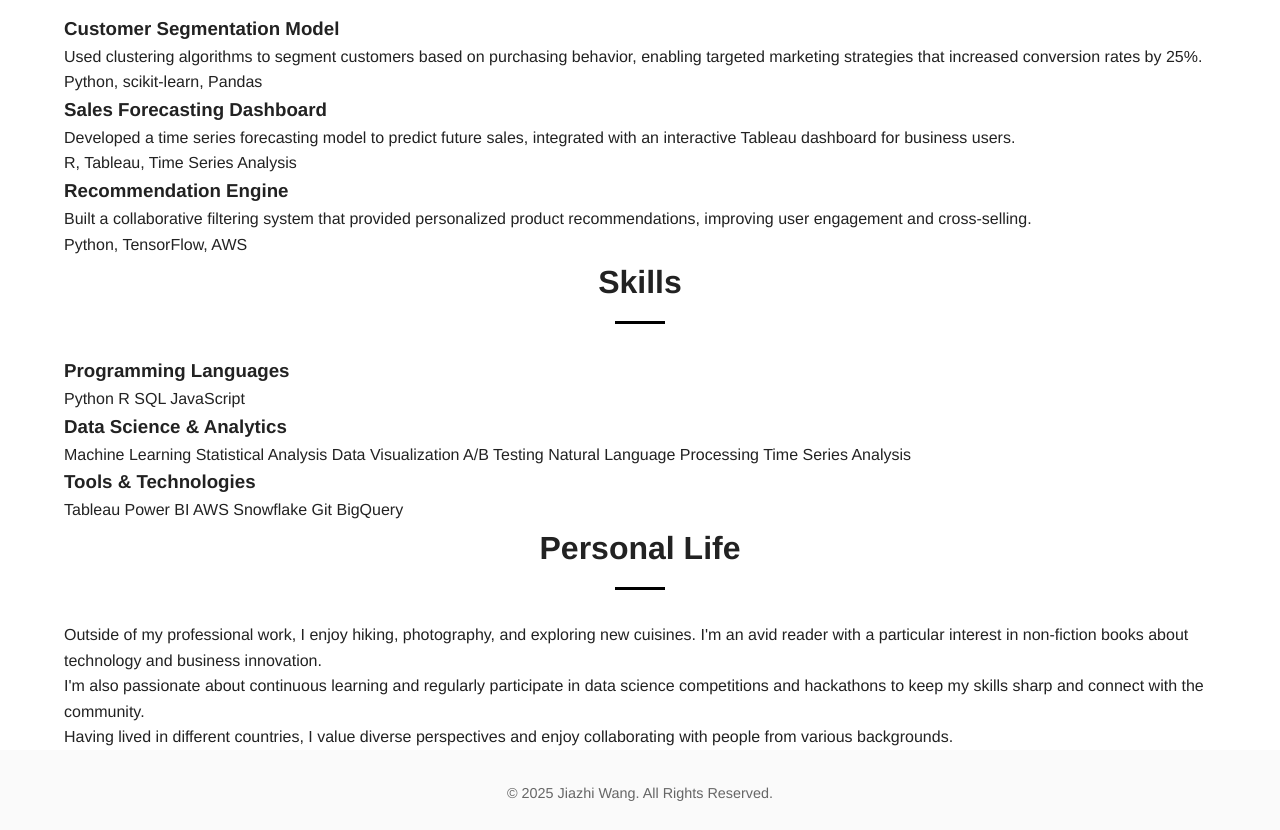
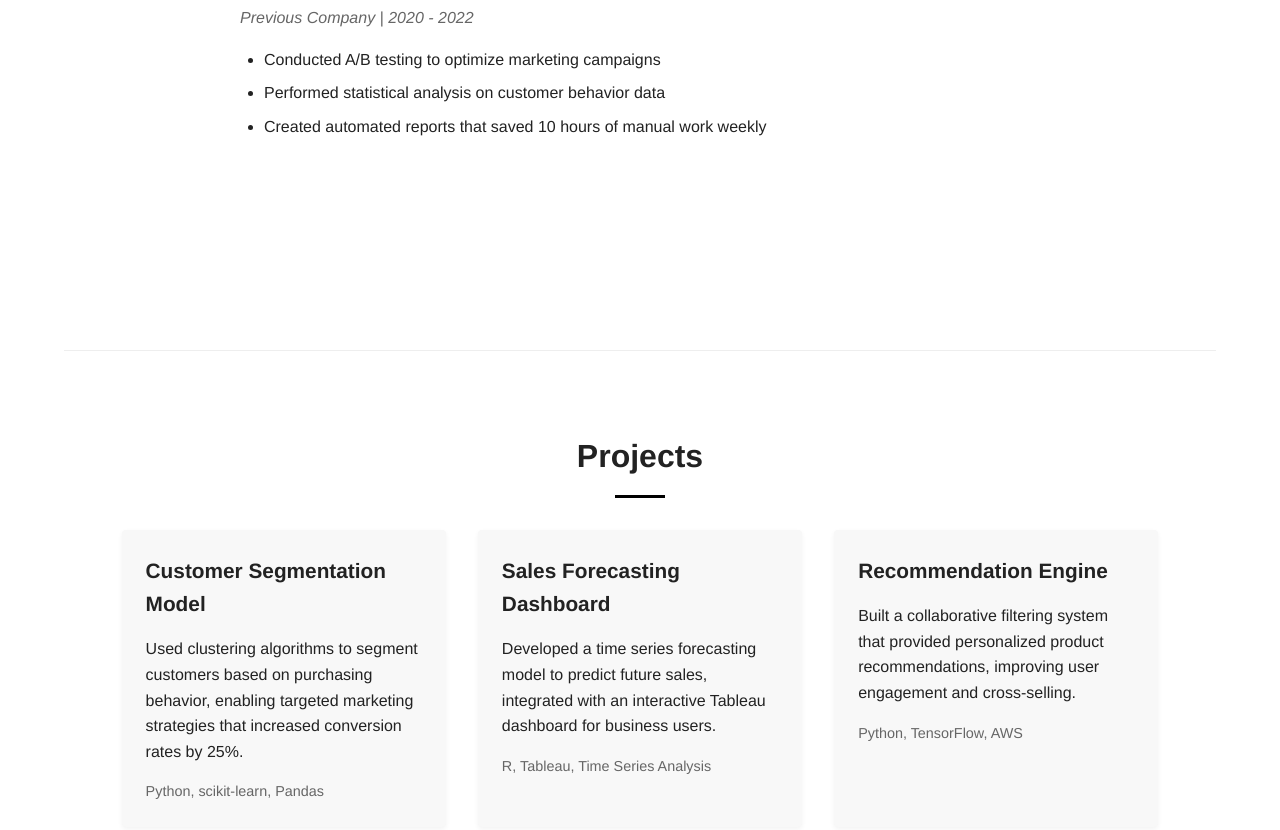
Before and after one commit to 1114jiazhi/portfolio, a plain HTML site: page index.html in a window 1280 px wide. Shown: the part 1461-2291 px from the top of the page. Drawn offline with Linux system fonts and the light colour scheme.

Commit message:
Update index.html

```diff
--- a/index.html
+++ b/index.html
@@ -152,11 +152,116 @@
             text-decoration: underline;
         }
 
-@media (max-width: 900px) {
-    .contact-info {
-        align-items: center;
+        /* Section Styling */
+        .section {
+            padding: 5rem 0;
+            border-bottom: 1px solid #eee;
+            min-height: 100vh;
         }
+
+        /* Experience Section */
+        .experience-item {
+            margin-bottom: 3rem;
+            max-width: 800px;
+            margin-left: auto;
+            margin-right: auto;
         }
+
+        .experience-item h3 {
+            font-size: 1.5rem;
+            margin-bottom: 0.5rem;
+        }
+
+        .company {
+            color: #666;
+            font-style: italic;
+            margin-bottom: 1rem;
+        }
+
+        .experience-item ul {
+            margin-left: 1.5rem;
+        }
+
+        .experience-item li {
+            margin-bottom: 0.5rem;
+        }
+
+        /* Projects Section */
+        .project-grid {
+            display: grid;
+            grid-template-columns: repeat(auto-fill, minmax(300px, 1fr));
+            gap: 2rem;
+        }
+
+        .project-card {
+            background: #f8f8f8;
+            padding: 1.5rem;
+            border-radius: 4px;
+            box-shadow: 0 2px 5px rgba(0,0,0,0.05);
+            transition: transform 0.3s ease, box-shadow 0.3s ease;
+        }
+
+        .project-card:hover {
+            transform: translateY(-5px);
+            box-shadow: 0 5px 15px rgba(0,0,0,0.1);
+        }
+
+        .project-card h3 {
+            margin-bottom: 1rem;
+            font-size: 1.3rem;
+        }
+
+        .project-tech {
+            margin-top: 1rem;
+            font-size: 0.9rem;
+            color: #666;
+        }
+
+        /* Skills Section */
+        .skills-category {
+            margin-bottom: 2rem;
+        }
+
+        .skills-category h3 {
+            margin-bottom: 1rem;
+            font-size: 1.3rem;
+        }
+
+        .skills-list {
+            display: flex;
+            flex-wrap: wrap;
+            gap: 0.8rem;
+        }
+
+        .skill-tag {
+            background: #f0f0f0;
+            color: #333;
+            padding: 0.5rem 1rem;
+            border-radius: 25px;
+            font-size: 0.9rem;
+            transition: background 0.3s ease;
+        }
+
+        .skill-tag:hover {
+            background: #e0e0e0;
+        }
+
+        /* Personal Life Section */
+        .personal-content {
+            max-width: 800px;
+            margin: 0 auto;
+            line-height: 1.8;
+        }
+
+        .personal-content p {
+            margin-bottom: 1.5rem;
+        }
+
+        /* Smooth Scrolling */
+        html {
+            scroll-behavior: smooth;
+        }
+
         .section-title {
             font-size: 2rem;
             font-weight: 700;
@@ -207,6 +312,10 @@
                 text-align: center;
             }
 
+            .contact-info {
+                align-items: center;
+            }
+
             .section-title {
                 font-size: 1.8rem;
             }
@@ -244,10 +353,10 @@
         <div class="container">
             <nav>
                 <ul>
-                    <li><a href="#Home">Home</a></li>
+                    <li><a href="#top">Home</a></li>
                     <li><a href="#Experience">Experience</a></li>
                     <li><a href="#Projects">Projects</a></li>
-                    <li><a href="#Kkills">Skills</a></li>
+                    <li><a href="#Skills">Skills</a></li>
                     <li><a href="#Personal">Personal Life</a></li>
                 </ul>
             </nav>
@@ -256,7 +365,7 @@
 
     <main>
         <div class="container">
-            <section class="hero">
+            <section id="top" class="hero">
                 <div class="profile-container">
                     <img src="headshot.jpeg" alt="Professional headshot" class="profile-photo">
                 </div>
@@ -269,7 +378,7 @@
                         <p>Welcome to my portfolio!</p>
                         <p>I am a data professional with a strong background in analytics, machine learning, and database management. With experience in industries ranging from marketing analytics to financial risk modeling, I specialize in transforming complex datasets into actionable insights that drive business decisions.</p>
                         <p>My expertise spans statistical analysis, A/B testing, causal inference, machine learning, and data visualization using tools like Python, R, SQL, Tableau, and Power BI. I have built ETL pipelines, predictive models, and interactive dashboards that enhance efficiency and improve decision-making for organizations.</p>
-                        <p>With a Master’s in Business Analytics from UC Davis and hands-on experience in cloud technologies like AWS, Snowflake, and BigQuery, I bring a blend of technical proficiency and business acumen to every project. My passion lies in leveraging data to optimize operations, predict trends, and create meaningful impact.</p>
+                        <p>With a Master's in Business Analytics from UC Davis and hands-on experience in cloud technologies like AWS, Snowflake, and BigQuery, I bring a blend of technical proficiency and business acumen to every project. My passion lies in leveraging data to optimize operations, predict trends, and create meaningful impact.</p>
                         <p>Feel free to explore my work and connect with me!</p>
                     </div>
 
@@ -290,7 +399,7 @@
 
                 </div>
             </section>
-        </div>
+
             <!-- Experience Section -->
             <section id="Experience" class="section">
                 <h2 class="section-title">Experience</h2>
@@ -400,6 +509,7 @@
                     </div>
                 </div>
             </section>
+        </div>
     </main>
 
     <footer>
```
Lines whose indentation alone changed are shown as unchanged.
